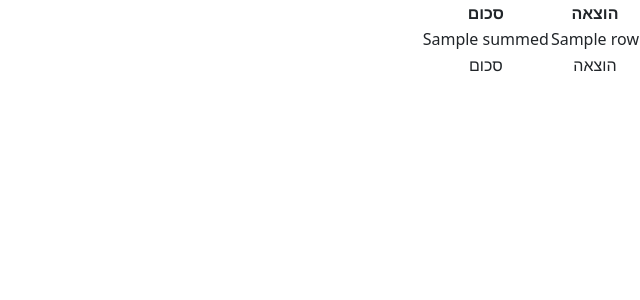
After one commit to c881/FFlask, a Flask app: template templates/summed.html in a window 1280 px wide. The commit adds this page. Shown: the top 300 px of the page, without its empty margins (640-1280 px from the left). Run offline with Flask 2, Linux system fonts and the light colour scheme; the template is opened without the code that fills it: most values are stand-ins (such as "Sample title", 1, 10 or a date in 2020); some libraries are stand-ins or nearby versions.

Commit message:
Expenses summed by category

```diff
--- a/app.py
+++ b/app.py
@@ -126,23 +126,17 @@ def checked():
 
 
 @app.route('/summed')
-def checked():
+def summed():
     user_lang = session.get("lang")
     rows = db.execute('''SELECT a.category_id,
                                 sum(a.sum) as summed,
-                                b.category_h_name,
-                                c.pay_h_name,
-                                c.pay_e_name,
-                                a.Num_Of_Pays,
-                                a.Date_Of_Pay
+                                b.category_h_name
                         FROM expenses a,
-                             categories b,
-                             paytypes c
+                             categories b
                              where a.category_id = b.category_id
-                               and a.Pay_Type_Id = c.Pay_ID
                              group by a.category_id
-                             ORDER BY a.category_id, Date_Of_Pay''')
-    return render_template("listed.html", rows=rows, user_lang=user_lang)
+                             ORDER BY a.category_id''')
+    return render_template("summed.html", rows=rows, user_lang=user_lang)
 
 
 if __name__ == '__main__':
--- a/templates/index.html
+++ b/templates/index.html
@@ -95,7 +95,10 @@
             <button onclick="window.location.href='listed'">
               Current State
             </button>
-            <button onclick="window.location.href='Graph'">
+            <button onclick="window.location.href='summed'">
+              Current State
+            </button>
+            <button onclick="window.location.href='graph'">
               Graph
             </button>
             <button onclick="window.location.href='logout'">
--- /dev/null
+++ b/templates/summed.html
@@ -0,0 +1,40 @@
+{% if user_lang == "en" %}
+    {% extends "layout.html" %}
+{% else %}
+    {% extends "layout_he.html" %}
+{% endif %}
+{% block title %}
+    גלנטי - רשימת הוצאות
+{% endblock %}
+
+
+{% block body%}
+
+<table>
+    <thead>
+        <tr>
+            <th>הוצאה</th>
+            <th>סכום</th>
+        </tr>
+    </thead>
+        {% for row in rows %}
+            <tr>
+                <td>{{ row.category_h_name }}</td>
+                <td>{{ row.summed }}</td>
+<!--                <td>{{ row.Num_Of_Pays }}</td>-->
+<!--                <td>{{ row.pay_h_name }}</td>-->
+<!--                <td>{{ row.Date_Of_Pay }}</td>-->
+            </tr>
+        {% endfor %}
+    <tfoot>
+        <tr>
+            <td>הוצאה</td>
+            <td>סכום</td>
+        </tr>
+    </tfoot>
+    <tbody>
+
+    </tbody>
+</table>
+
+{% endblock %}
```
